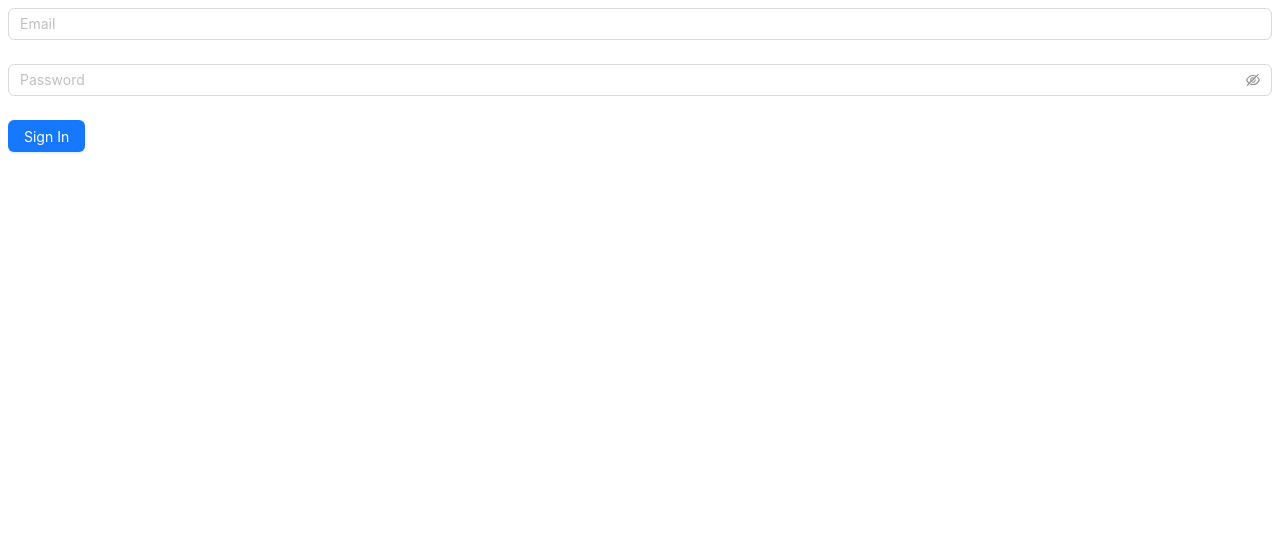
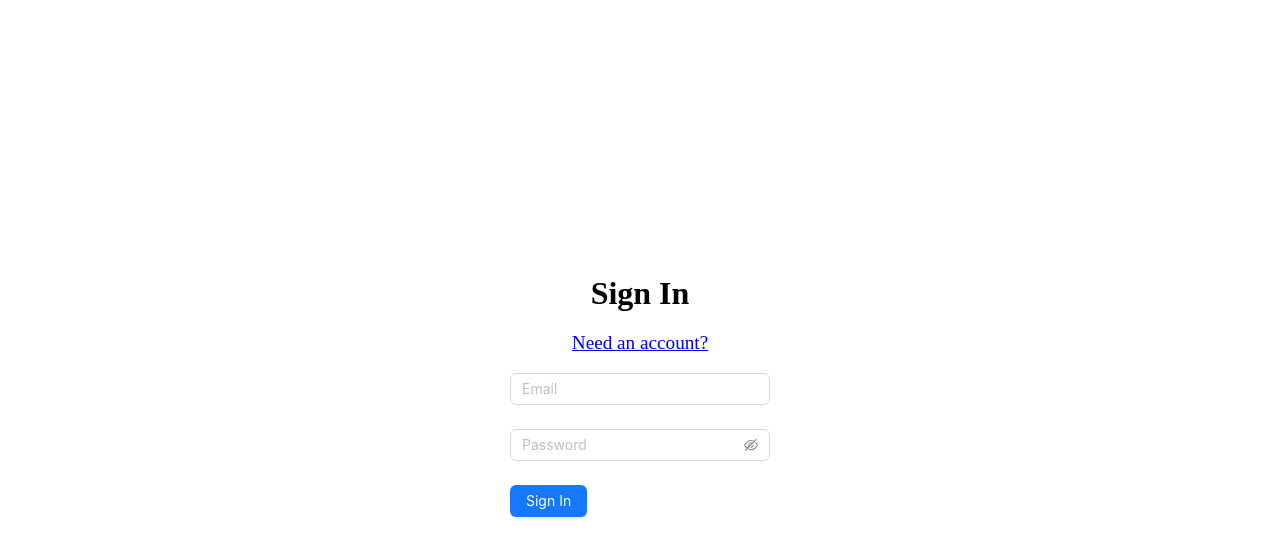
Before and after one commit to maisieyang/toys-react-redux-medium, a React app: page /login in a window 1280 px wide. Shown: the top 558 px of the page. Built offline with nearby package versions, Linux system fonts and the light colour scheme; no server answers.

Commit message:
feat: SignIn and SignOut 加表头

```diff
--- a/src/components/SignIn.js
+++ b/src/components/SignIn.js
@@ -2,6 +2,8 @@ import React from "react";
 import { Button, Form, Input } from 'antd';
 import { useDispatch } from 'react-redux';
 import { login } from '../app/reducers/auth';
+import { Link } from 'react-router-dom';
+import './auth.css';
 
 
 
@@ -12,7 +14,9 @@ function SignIn() {
         dispatch(login(values));
     };
     return (
-        <>
+        <div className="authWrapper">
+            <div className="authHeader">Sign In</div>
+            <p className="authLink"><Link to="/register">Need an account?</Link></p>
             <Form onFinish={onFinish}>
                 <Form.Item name="email" rules={[{ required: true, message: 'Please input your email!' }]}>
                     <Input placeholder="Email" />
@@ -26,7 +30,7 @@ function SignIn() {
                     </Button>
                 </Form.Item>
             </Form>
-        </>
+        </div>
     );
 }
 
--- a/src/components/SignUp.js
+++ b/src/components/SignUp.js
@@ -2,6 +2,8 @@ import React from "react";
 import { Button, Form, Input } from 'antd';
 import { useDispatch } from 'react-redux';
 import { register } from '../app/reducers/auth';
+import { Link } from 'react-router-dom';
+import './auth.css';
 
 
 
@@ -12,7 +14,9 @@ function SignUp() {
         dispatch(register(values));
     };
     return (
-        <>
+        <div className="authWrapper">
+            <div className="authHeader">Sign Up</div>
+            <p className="authLink"><Link to="/login">Have an account?</Link></p>
             <Form onFinish={onFinish}>
                 <Form.Item name="username" rules={[{ required: true, message: 'Please input your user!' }]}>
                     <Input placeholder="UserName" />
@@ -29,7 +33,7 @@ function SignUp() {
                     </Button>
                 </Form.Item>
             </Form>
-        </>
+        </div>
     );
 }
 
--- /dev/null
+++ b/src/components/auth.css
@@ -0,0 +1,15 @@
+.authWrapper {
+    display: flex;
+    flex-direction: column;
+    justify-content: center;
+    align-items: center;
+    height: 100vh;
+}
+.authHeader {
+    font-size: 2rem;
+    font-weight: 700;
+}
+.authLink {
+    font-size: 1.2rem;
+    color: #5cb85c;
+}
```
